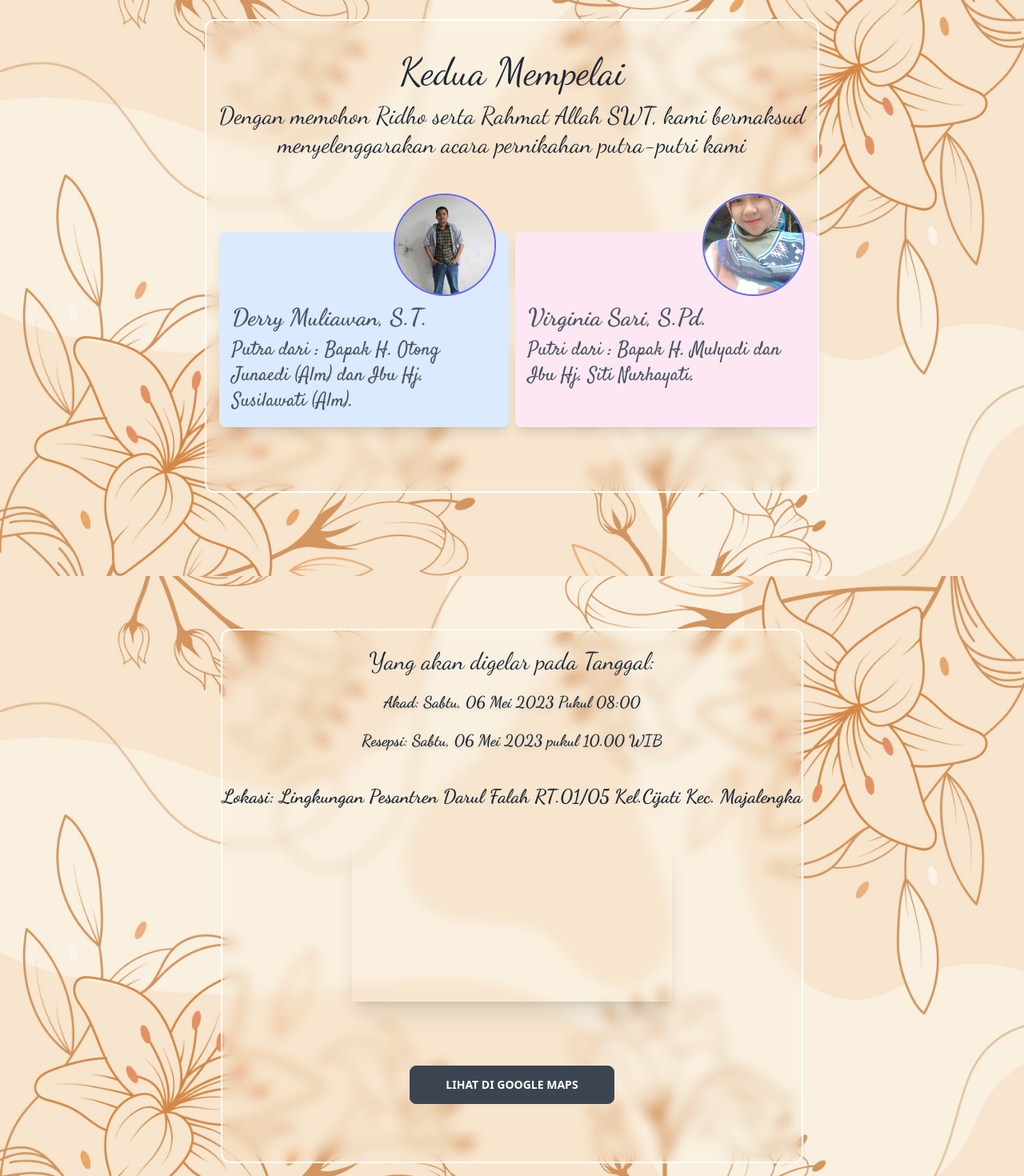
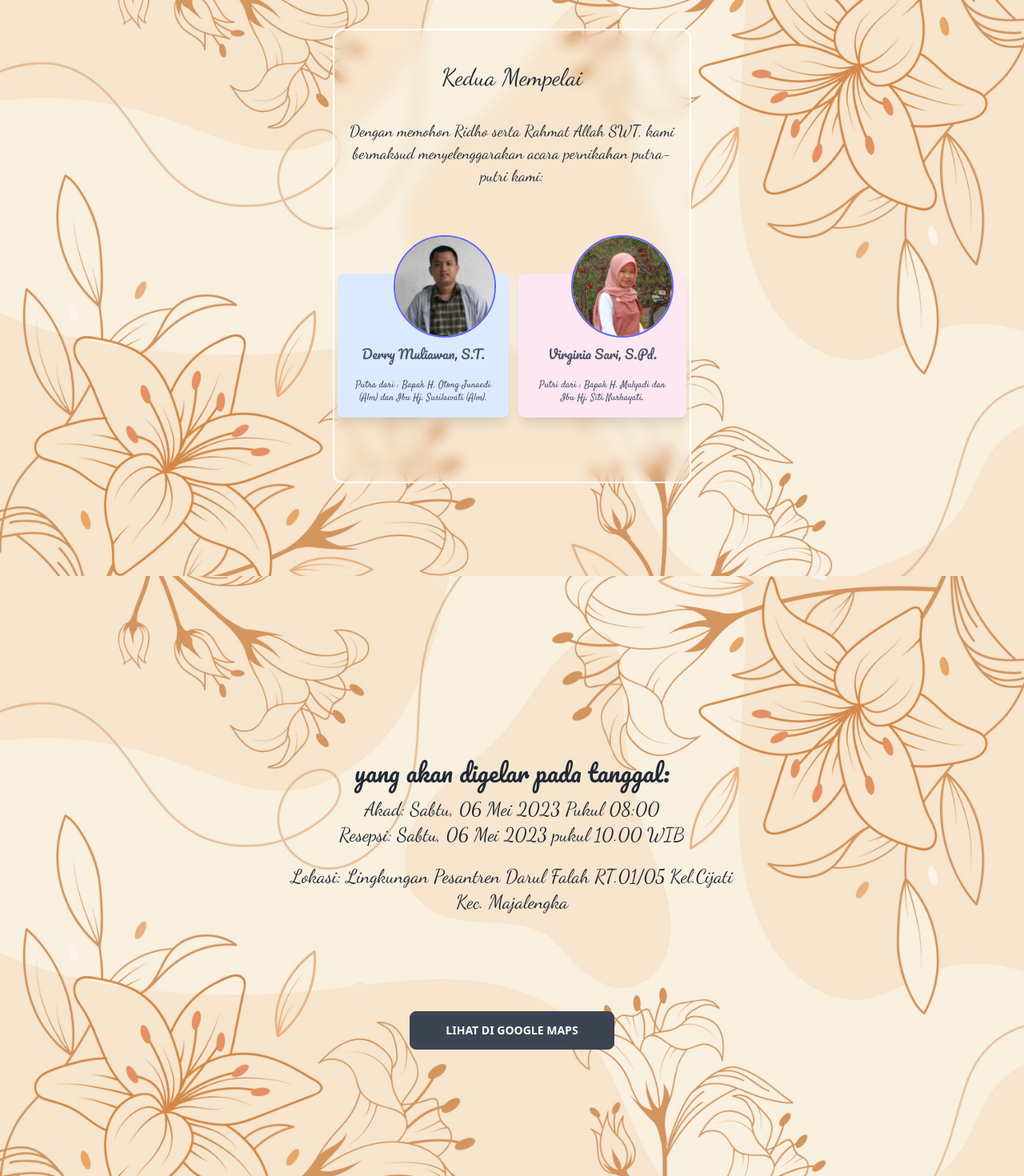
Before and after one commit to naverlyn/wedding-derry-virginia, a Next.js app: page / in a window 1280 px wide. Shown: the part 1680-3150 px from the top of the page at 80% size. Built offline with nearby package versions, Linux system fonts and the light colour scheme.

Commit message:
fix; anything and add some fonts

```diff
--- a/src/pages/index.js
+++ b/src/pages/index.js
@@ -12,9 +12,8 @@ import slides from "@/images/slides";
 
 //import images
 import avatar from "../images/avatar.png";
-import derry from "../images/1.jpg"
-import virginia from "../images/virginia.jpeg"
-import bg from "../images/bg.jpg"
+import derry from "../images/avatar3.png"
+import virginia from "../images/avatar2.png"
 
 export default function Home() {
     const [step, setStep] = useState(0);
@@ -93,8 +92,8 @@ export default function Home() {
                     </div>
                     <div className="flex h-full">
                         <div className="m-auto">
-                            <div className="card max-w-xl pt-5 rounded-xl backdrop-blur-md border-2 border-white" data-aos="fade-right">
-                                <p className="text-center flex px-10 font-Dancing text-4xl drop-shadow-sm">
+                            <div className="card max-h-[600px] max-w-xs pt-5 rounded-xl backdrop-blur-md border-2 border-white lg:max-w-xl" data-aos="fade-right">
+                                <p className="text-center flex px-10 font-Dancing drop-shadow-sm text-md lg:text-3xl">
                                     “Dan di antara tanda-tanda (kebesaran)-Nya ialah Dia menciptakan pasangan-pasangan untukmu dari jenismu sendiri, agar kamu cenderung dan merasa tenteram kepadanya, dan Dia menjadikan di antaramu rasa kasih dan sayang. Sungguh, pada yang demikian itu benar-benar terdapat tanda-tanda (kebesaran Allah) bagi kaum yang berpikir.”</p>
                                 <p className="text-center pt-5 text-xl font-Dancing pb-3 shadow-lg">QS. Ar-Rum ayat 21</p>
                             </div>
@@ -106,28 +105,28 @@ export default function Home() {
                 <div className="bg-scroll bg-background2 bg-cover bg-center h-screen">
                     <div className="flex h-full">
                         <div className="m-auto">
-                            <div className="card max-w-3xl pt-5 rounded-xl backdrop-blur border-2 border-white" data-aos="fade-up-right">
-                                <h1 className="text-center text-5xl font-Dancing pt-5">Kedua Mempelai</h1>
-                                <p className="text-center text-m pt-3 pb-3 text-3xl font-Dancing">Dengan memohon Ridho serta Rahmat Allah SWT, kami bermaksud menyelenggarakan acara pernikahan putra-putri kami</p>
+                            <div className="card max-w-md pt-5 rounded-xl backdrop-blur border-2 border-white" data-aos="fade-up-right">
+                                <h1 className="text-center text-3xl font-Dancing pt-5">Kedua Mempelai</h1>
+                                <p className="text-center text-m pt-5 pb-3 text-xl font-Dancing m-4">Dengan memohon Ridho serta Rahmat Allah SWT, kami bermaksud menyelenggarakan acara pernikahan putra-putri kami:</p>
                                 <div className="flex min-h-full">
                                     <div className="m-auto">
                                         <div className="grid grid-cols-2 justify-center gap-2">
-                                            <div className="m-4 mr-0 my-20 max-w-full rounded-lg bg-blue-100 py-4 px-4 shadow-lg justify-center">
+                                            <div className="m-1 mr-0 my-20 max-w-full rounded-lg bg-blue-100 py-4 px-4 shadow-lg justify-center">
                                                 <div className="-mt-16 flex justify-center md:justify-end">
-                                                    <Image src={derry} width={500} height={500} className="h-32 w-32 rounded-full border-2 border-indigo-500 object-cover" alt="derry_photo"/>
+                                                    <Image src={derry} width={500} height={500} className="h-32 w-32 rounded-full border-2 border-indigo-500 object-cover" alt="derry_photo" />
                                                 </div>
                                                 <div>
-                                                    <p className="mt-2 text-gray-600 text-3xl font-Dancing font-bold">Derry Muliawan, S.T.</p>
-                                                    <p className="mt-2 text-gray-600 text-2xl font-Satisfy">Putra dari : Bapak H. Otong Junaedi (Alm) dan Ibu Hj. Susilawati (Alm).</p>
+                                                    <p className="mt-2 text-gray-600 text-md text-center font-Pacifico">Derry Muliawan, S.T.</p>
+                                                    <p className="mt-2 text-gray-600 text-xs font-Satisfy text-center pt-3">Putra dari : Bapak H. Otong Junaedi (Alm) dan Ibu Hj. Susilawati (Alm).</p>
                                                 </div>
                                             </div>
-                                            <div className="ml-0 my-20 max-w-full rounded-lg bg-pink-100 py-4 px-4 shadow-lg justify-center">
+                                            <div className="m-1 my-20 max-w-full rounded-lg bg-pink-100 py-4 px-4 shadow-lg justify-center">
                                                 <div className="-mt-16 flex justify-center md:justify-end ">
                                                     <Image src={virginia} width={500} height={500} className="h-32 w-32 rounded-full border-2 border-indigo-500 object-cover" alt="virginia_photos" />
                                                 </div>
                                                 <div>
-                                                    <p className="mt-2 text-gray-600 text-3xl font-Dancing font-bold">Virginia Sari, S.Pd.</p>
-                                                    <p className="mt-2 text-gray-600 text-2xl font-Satisfy">Putri dari : Bapak H. Mulyadi dan Ibu Hj. Siti Nurhayati.</p>
+                                                    <p className="mt-2 text-gray-600 text-md text-center font-Pacifico">Virginia Sari, S.Pd.</p>
+                                                    <p className="mt-2 text-gray-600 text-xs font-Satisfy text-center pt-3">Putri dari : Bapak H. Mulyadi dan Ibu Hj. Siti Nurhayati.</p>
                                                 </div>
                                             </div>
                                         </div>
@@ -138,29 +137,21 @@ export default function Home() {
                     </div>
                 </div>
             </section>
-            <section className="shadow-lg font-Dancing" id="date">
+            <section className="shadow-lg" id="date">
                 <div className="bg-scroll bg-background2 bg-cover bg-center h-screen">
                     <div className="flex h-full">
                         <div className="m-auto">
-                            <div className="card max-w-3xl pt-5 rounded-xl backdrop-blur border-2 border-white" data-aos="zoom-in">
-                                <h1 className="text-center text-3xl">Yang akan digelar pada Tanggal:</h1>
-                                <p className="text-xl font-bold pt-5 drop-shadow-md text-center">Akad: Sabtu, 06 Mei 2023 Pukul 08:00</p>
-                                <p className="text-xl font-bold pt-5 drop-shadow-md text-center">Resepsi: Sabtu, 06 Mei 2023 pukul 10.00 WIB</p>
-                                <p className="text-2xl font-bold justify-center pt-10 pb-10 text-center">Lokasi: Lingkungan Pesantren Darul Falah RT.01/05 Kel.Cijati Kec. Majalengka</p>
-                                <div className="container mx-auto content-center">
-                                    <div className="grid grid-rows-2 justify-center">
-                                        <div className='w-[400px] h-[200px] shadow-xl' id='map'>
-                                            <div className="" />
-                                        </div>
-                                        <div className='pt-20 text-blue-600 text-center'>
-                                            <a href="https://goo.gl/maps/w8GQ7efPsdtP3EY89" target="_blank">
-                                                <button className="btn btn-wide font-sans">Lihat di Google maps</button>
-                                            </a>
-                                        </div>
+                            <div className="card max-h-[600px] max-w-xs pt-5 rounded-xl backdrop-blur-xs border-white lg:max-w-xl" data-aos="fade-right">
+                                <h1 className="font-Pacifico text-center text-2xl lg:text-3xl">yang akan digelar pada tanggal:</h1>
+                                <p className="text-md font-Dancing pt-3 text-center lg:text-2xl">Akad: Sabtu, 06 Mei 2023 Pukul 08:00</p>
+                                <p className="text-md font-Dancing text-center lg:text-2xl">Resepsi: Sabtu, 06 Mei 2023 pukul 10.00 WIB</p>
+                                <p className="text-md font-Dancing justify-center pt-5 pb-10 text-center lg:text-2xl">Lokasi: Lingkungan Pesantren Darul Falah RT.01/05 Kel.Cijati Kec. Majalengka</p>
+                            </div>
+                            <div className='pt-20 text-blue-600 text-center'>
+                                        <a href="https://goo.gl/maps/w8GQ7efPsdtP3EY89" target="_blank">
+                                            <button className="btn btn-wide font-sans">Lihat di Google maps</button>
+                                        </a>
                                     </div>
-                                </div>
-                            </div>
-
                         </div>
                     </div>
                 </div>
--- a/src/styles/globals.css
+++ b/src/styles/globals.css
@@ -3,6 +3,7 @@
 @import url('https://fonts.googleapis.com/css2?family=Allura&display=swap');
 @import url('https://fonts.googleapis.com/css2?family=Sacramento&display=swap');
 @import url('https://fonts.googleapis.com/css2?family=Satisfy&display=swap');
+@import url('https://fonts.googleapis.com/css2?family=Pacifico&display=swap');
 
 @tailwind base;
 @tailwind components;
--- a/tailwind.config.js
+++ b/tailwind.config.js
@@ -12,6 +12,7 @@ module.exports = {
         Allura: ["Allura", "cursive"],
         Sacramento: ["Sacramento", "cursive"],
         Satisfy: ["Satisfy", "cursive"],
+        Pacifico: ["Pacifico", "cursive"],
       },
       backgroundImage: {
         'background': "url('../images/bg.jpg')",
```
